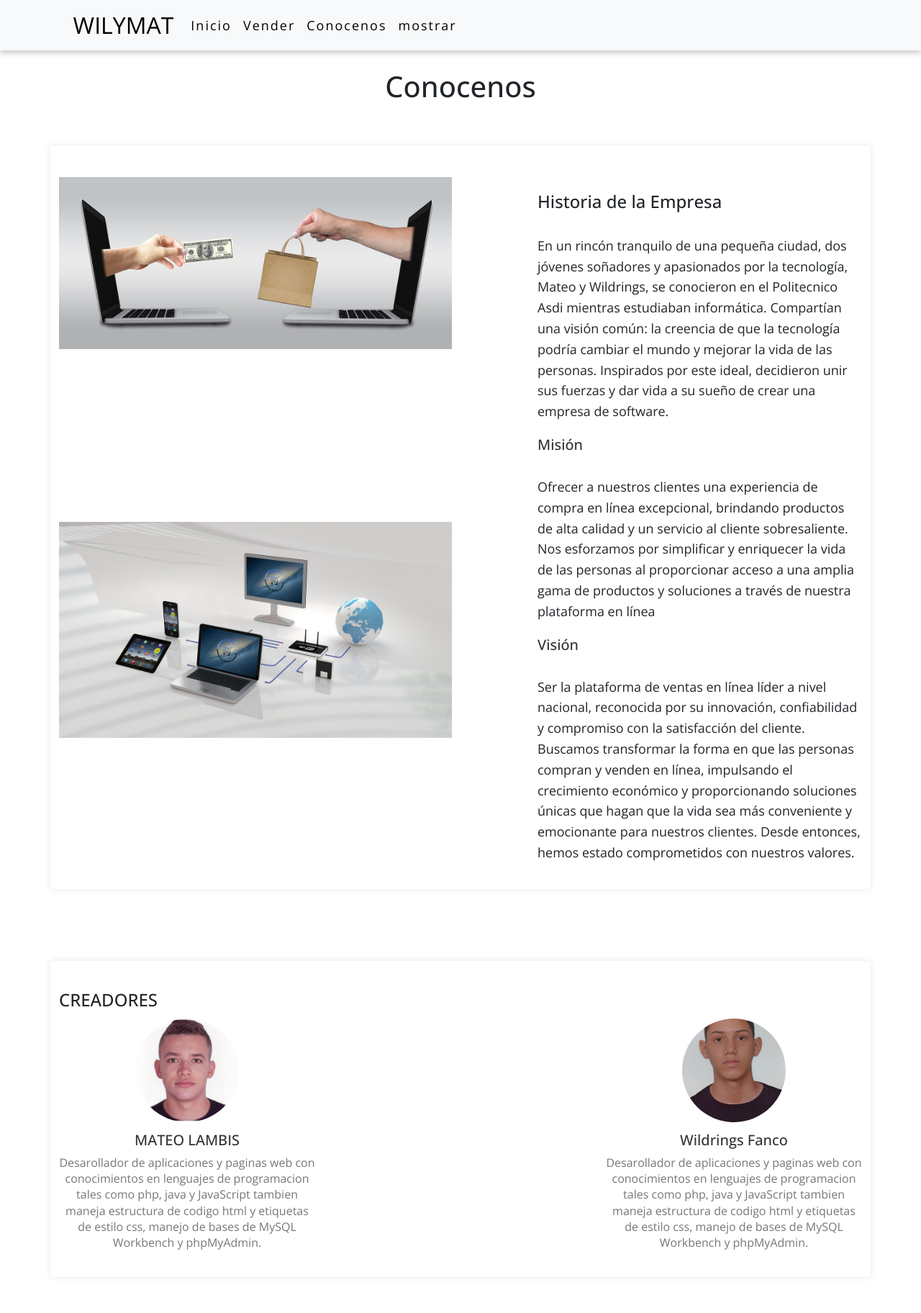
After one commit to mateolambis/TiendaOnline, a PHP site: page /boton_comprar/conocenos.php in a window 1280 px wide. The commit adds this page. Shown: the whole page at 72% size. Run offline with PHP 8.4, Linux system fonts and the light colour scheme; some libraries are stand-ins or nearby versions.

Commit message:
actualizado

```diff
--- /dev/null
+++ b/conocenos.php
@@ -0,0 +1,101 @@
+<!DOCTYPE html>
+<html lang="es">
+
+<head>
+    <meta charset="UTF-8">
+    <meta name="viewport" content="width=device-width, initial-scale=1.0">
+    <link rel="stylesheet" href="usuario/style.css">
+    <!-- Incluye los archivos CSS de Bootstrap -->
+    <link rel="stylesheet" href="https://stackpath.bootstrapcdn.com/bootstrap/4.5.2/css/bootstrap.min.css">
+    <title>Acerca de Nosotros</title>
+</head>
+
+<body>
+    <?php
+    include("navbar.php")
+    ?><br>
+
+    <!DOCTYPE html>
+    <html lang="es">
+
+    <head>
+        <meta charset="UTF-8">
+        <meta name="viewport" content="width=device-width, initial-scale=1.0">
+        <link rel="stylesheet" href="styles.css"> <!-- Vincula el archivo CSS -->
+        <title>Tu Página</title>
+    </head>
+
+    <body><br><br><br>
+    <h1 style=" text-align: center;">Conocenos</h1>
+        <section class="about">
+            <div class="container"><br>
+
+                <div class="row">
+                    <div class="col-md-6">
+                        <img src="usuario/imagenes/conocenos/conocenos1.jpeg" alt="Imagen Principal" class="img-fluid"><br><br><br><br><br><br><br><br><br><br><br>
+                        <img src="usuario/imagenes/conocenos/conocenos2.jpeg" alt="Imagen Principal" class="img-fluid">
+                    </div>
+                    <div class="col-md-5">
+                        <h2>Historia de la Empresa</h2> <br>
+                        <p>En un rincón tranquilo de una pequeña ciudad, dos jóvenes soñadores y apasionados por la tecnología, Mateo y
+                            Wildrings, se conocieron en el Politecnico Asdi mientras estudiaban informática. Compartían una visión común:
+                                la creencia de que la tecnología podría cambiar el mundo y mejorar la vida de las personas. Inspirados por este ideal,
+                                decidieron unir sus fuerzas y dar vida a su sueño de crear una empresa de software.</p>
+
+                        <h4>Misión</h4><br>
+                        <p> Ofrecer a nuestros clientes una experiencia de compra en línea excepcional,
+                            brindando productos de alta calidad y un servicio al cliente sobresaliente.
+                            Nos esforzamos por simplificar y enriquecer la vida de las personas al proporcionar
+                            acceso a una amplia gama de productos y soluciones a través de nuestra plataforma en línea</p>
+
+                        <h4> Visión </h4><br>
+                        <p> Ser la plataforma de ventas en línea líder a nivel nacional,
+                            reconocida por su innovación, confiabilidad y compromiso con la satisfacción del cliente.
+                            Buscamos transformar la forma en que las personas compran y venden en línea,
+                            impulsando el crecimiento económico y proporcionando soluciones únicas
+                            que hagan que la vida sea más conveniente y emocionante para nuestros clientes.
+                            Desde entonces, hemos estado comprometidos con nuestros valores.</p>
+                    </div>
+                </div>
+            </div>
+        </section>
+
+        <section class="team">
+            <div class="container">
+                <h2>CREADORES</h2>
+                <div class="row">
+                    <div class="col-md-4">
+                        <div class="team-member">
+                            <img src="usuario/imagenes/conocenos/MATEO_LAMBIS.jpeg" alt="Miembro del Equipo 1" class="img-fluid">
+                            <h2>MATEO LAMBIS</h2>
+                            <p>Desarollador de aplicaciones y paginas web con conocimientos en lenguajes
+                                de programacion tales como php, java y JavaScript tambien maneja
+                                estructura de codigo html y etiquetas de estilo css, manejo de bases de MySQL Workbench y phpMyAdmin. </p>
+                        </div>
+                    </div>
+                    <div class="col-md-4">
+                        <div class="team-member">
+                            <img src="usuario/imagenes/conocenos/WILDRINGS_FRANCO.jpeg" alt="Miembro del Equipo 2" class="img-fluid">
+                            <h2>Wildrings Fanco</h2>
+                            <p>Desarollador de aplicaciones y paginas web con conocimientos en lenguajes
+                                de programacion tales como php, java y JavaScript tambien maneja
+                                estructura de codigo html y etiquetas de estilo css, manejo de bases de MySQL Workbench y phpMyAdmin.</p>
+                        </div>
+                    </div>
+                </div>
+            </div>
+        </section>
+    </body>
+
+    </html>
+
+
+    <!-- Agrega más secciones para Logros, Valores, Clientes, Testimonios, Contacto, Redes Sociales, etc. -->
+
+    <!-- Incluye los archivos JavaScript de Bootstrap al final del cuerpo -->
+    <script src="https://code.jquery.com/jquery-3.5.1.slim.min.js"></script>
+    <script src="https://cdn.jsdelivr.net/npm/@popperjs/core@2.5.3/dist/umd/popper.min.js"></script>
+    <script src="https://stackpath.bootstrapcdn.com/bootstrap/4.5.2/js/bootstrap.min.js"></script>
+</body>
+
+</html>
--- a/navbar.php
+++ b/navbar.php
@@ -64,7 +64,7 @@
           <a class="nav-link active" aria-current="page" href="login.php">Vender</a>
           </li>
           <li class="nav-item">
-            <a class="nav-link active" aria-current="page" href="#">Contactanos</a>
+            <a class="nav-link active" aria-current="page" href="conocenos.php">Conocenos</a>
           </li>
           <li class="nav-item">
             <a class="nav-link active" aria-current="page" href="mostrarUsuarios.php">mostrar</a>
--- a/regProducto.php
+++ b/regProducto.php
@@ -14,7 +14,7 @@ $consulta=mysqli_query($conn, $query);
 
 if($consulta){
     echo "se inserto el registro a la base de datos correspondiente";
-    echo "<a href='admin.php'> volver</a>";
+    echo "<a href='boton_comprar/receptor.php'> volver</a>";
 }
 else{
     echo " hay un error en la consulta";
--- a/regUsuario.php
+++ b/regUsuario.php
@@ -14,7 +14,7 @@ $consulta=mysqli_query($conn, $query);
 
 if($consulta){
     echo "Seguir al metodo de pago";
-    echo "<a href='admin.php'>Pagar</a>";
+    echo "<a href='.php'>Pagar</a>";
 }
 else{
     echo "hay un error en la consulta";
--- a/usuario/navbarin.php
+++ b/usuario/navbarin.php
@@ -64,7 +64,7 @@
           <a class="nav-link active" aria-current="page" href="../login.php">Vender</a>
           </li>
           <li class="nav-item">
-            <a class="nav-link active" aria-current="page" href="#">Contactanos</a>
+            <a class="nav-link active" aria-current="page" href="../conocenos.php">Conocenos</a>
           </li>
           <li class="nav-item">
             <a class="nav-link active" aria-current="page" href="../mostrarUsuarios.php">mostrar</a>
--- a/usuario/style.css
+++ b/usuario/style.css
@@ -220,3 +220,84 @@ header h1{
     margin-right: calc(-.5 * var(--bs-gutter-x));
     margin-left: calc(-.5 * var(--bs-gutter-x));
 }
+
+
+
+  /* Estilos para contactanos*/
+  body {
+    font-family: Arial, sans-serif;
+    background-color: #f5f5f5;
+    margin: 0;
+    padding: 0;
+}
+
+.container {
+    background-color: #fff;
+    padding: 20px;
+    border-radius: 5px;
+    box-shadow: 0 0 10px rgba(0, 0, 0, 0.1);
+}
+
+h1 {
+    color: #333;
+}
+
+.about {
+    padding: 50px 0;
+}
+
+.about h2 {
+    font-size: 24px;
+    margin-top: 20px;
+}
+
+.about p {
+    font-size: 18px;
+    line-height: 1.6;
+}
+
+.team {
+    padding: 50px 0;
+}
+
+.team h2 {
+    font-size: 24px;
+    margin-top: 20px;
+}
+
+.team-member {
+    text-align: center;
+}
+
+.team-member img {
+    border-radius: 50%;
+    width: 150px;
+    height: 150px;
+    object-fit: cover;
+    border: 3px solid #fff;
+}
+
+.team-member h2 {
+    font-size: 20px;
+    margin-top: 10px;
+}
+
+.team-member p {
+    font-size: 16px;
+    line-height: 1.4;
+}
+
+
+.about h4 {
+    font-size: 20px;
+    color: #333;
+    margin-top: 20px;
+}
+
+.team-member h2 {
+    color: #333;
+}
+
+.team-member p {
+    color: #777;
+}
```
Also changed, not shown: confirmacionProducto.js (+4 -4 lines), contactanos.php (deleted, +0 -11 lines), index.php (deleted, +0 -86 lines), index.txt (deleted, +0 -107 lines), login.php (+6 -4 lines), usuario.php (+16 -3 lines), validar.php (+20 -16 lines), usuario/imagenes/conocenos/MATEO_LAMBIS.jpeg (added), usuario/imagenes/conocenos/WILDRINGS_FRANCO.jpeg (added), usuario/imagenes/conocenos/conocenos1.jpeg (added), usuario/imagenes/conocenos/conocenos2.jpeg (added).
